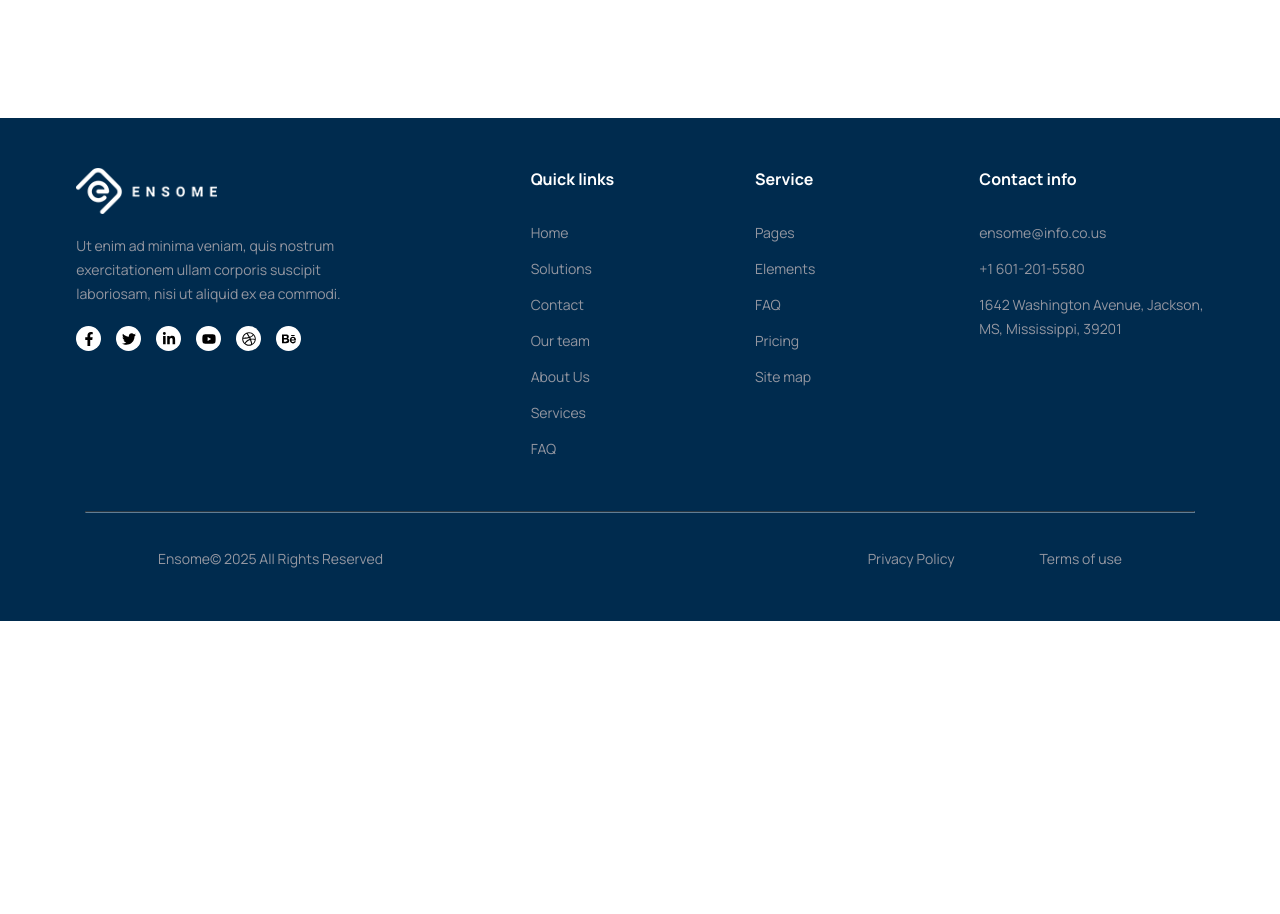
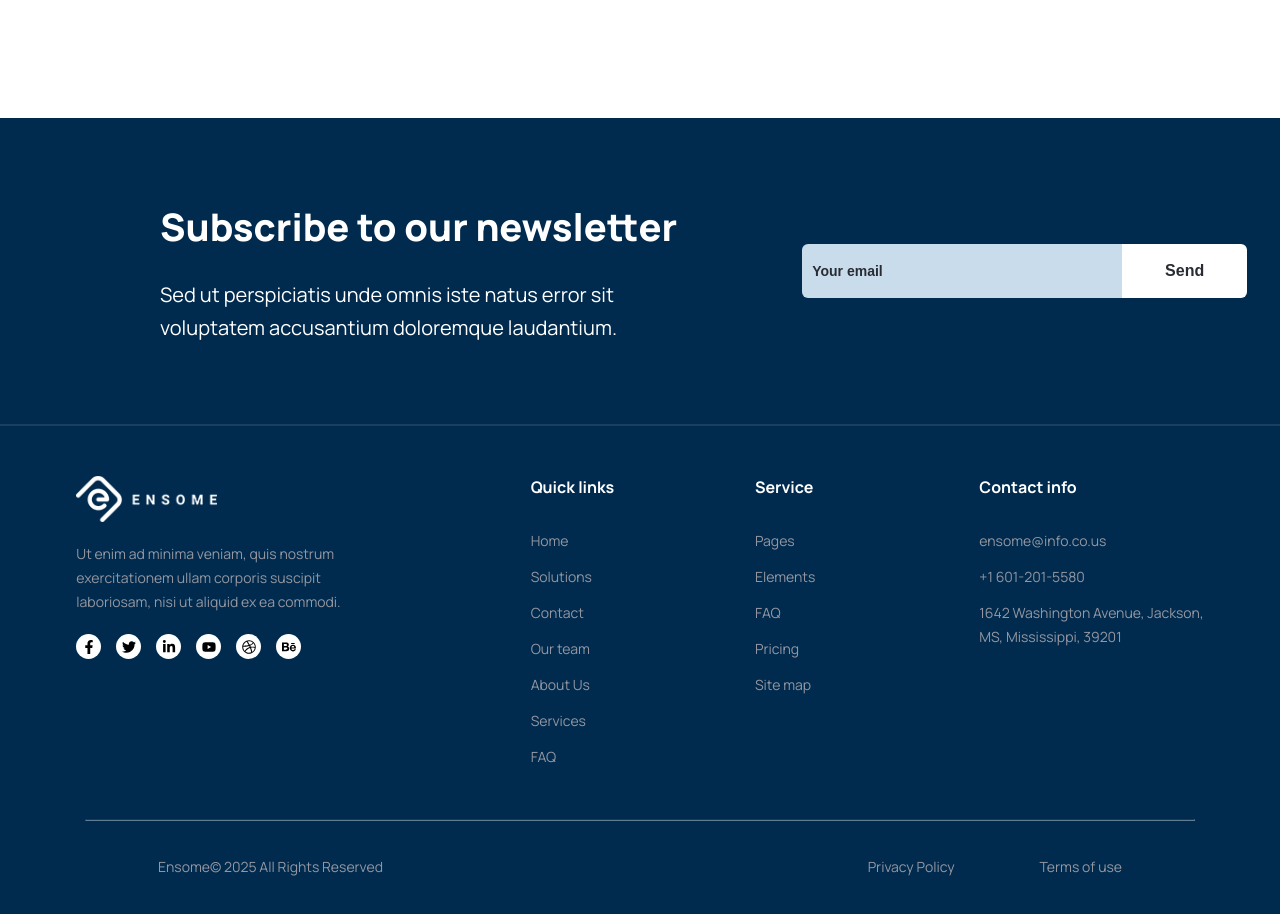
Before and after one commit to paulinasprojects/ensome-dev, a React (Vite) app: page /our-team/member/1 in a window 1280 px wide. Shown: the part 1439-2353 px from the top of the page. Before the commit the page ends 2060 px from the top, so only its background shows below. Built offline with nearby package versions, Linux system fonts and the light colour scheme.

Commit message:
added newsletter to the individual team member page + css improvements

```diff
--- a/src/pages/single-team-member-page.tsx
+++ b/src/pages/single-team-member-page.tsx
@@ -1,3 +1,4 @@
+import Newsletter from "@/components/newsletter"
 import SingleTeamMemberContent from "@/components/single-team-member-content"
 import TopHeroWithBreadcrumb from "@/components/top-hero-with-breadcrumb"
 
@@ -14,6 +15,7 @@ const SingleTeamMemberPage = () => {
         topHeroDescription="Here you can find more about Bagrat Leo"
       />
       <SingleTeamMemberContent/>
+      <Newsletter/>
     </div>
   )
 }
--- a/src/styles/breadcrumb.scss
+++ b/src/styles/breadcrumb.scss
@@ -10,6 +10,7 @@
     font-size: var(--medium);
     font-weight: 500;
     line-height: var(--leading-sm);
+    transition: all 0.3s ease;
   }
 
   .breadcrumb-home:hover {
@@ -27,6 +28,7 @@
     font-size: var(--medium);
     font-weight: 400;
     line-height: var(--leading-sm);
+    transition: all 0.3s ease;
   }
 
   .breadcrumb-title:hover {
```
